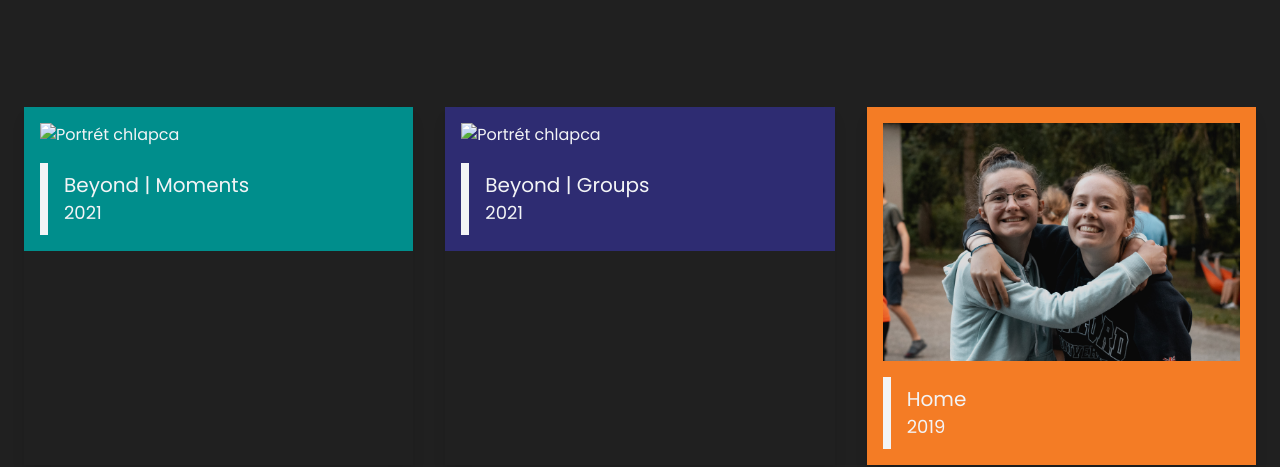
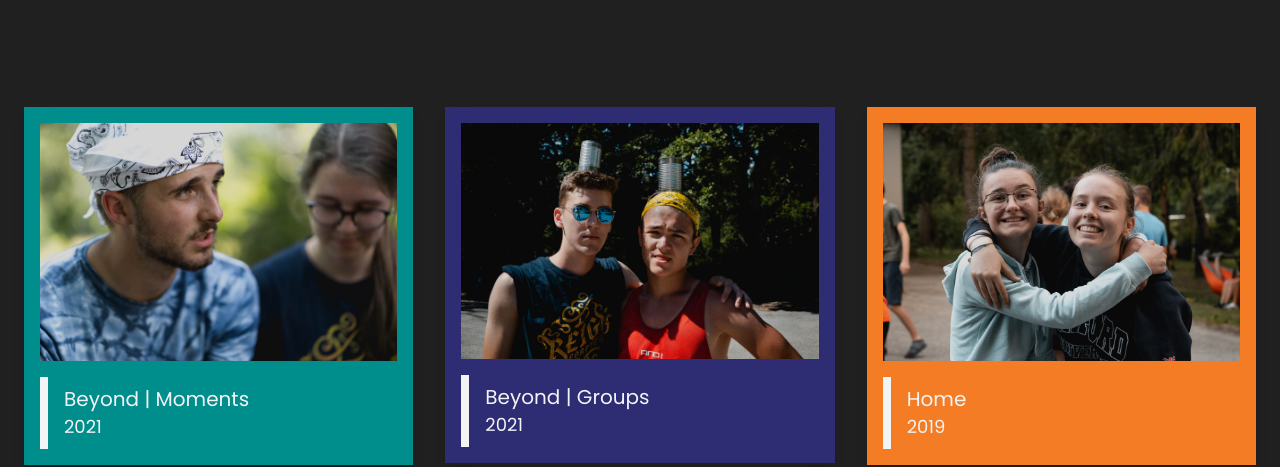
Before and after one commit to branopuzder/kecypo-web, a website: page index.html in a window 1280 px wide. Shown: the part 3740-4207 px from the top of the page. Drawn offline with Linux system fonts and the light colour scheme; grey boxes are pictures that could not be loaded.

Commit message:
Fix gallery previews

```diff
--- a/index.html
+++ b/index.html
@@ -250,7 +250,7 @@
                     >
                         <div class="bg-kc-green p-4">
                             <img
-                                src="./src/static/img/g-2021.jpg"
+                                src="./src/static/img/camp/g-2021.jpg"
                                 alt="Portrét chlapca"
                                 loading="lazy"
                             />
@@ -270,7 +270,7 @@
                     >
                         <div class="bg-kc-blue p-4">
                             <img
-                                src="./src/static/img/g-2021-g.jpg"
+                                src="./src/static/img/camp/g-2021-g.jpg"
                                 alt="Portrét chlapca"
                                 loading="lazy"
                             />
```
Also changed, not shown: src/static/img/camp/g-2021-g.jpg (added), src/static/img/camp/g-2021.jpg (added).
